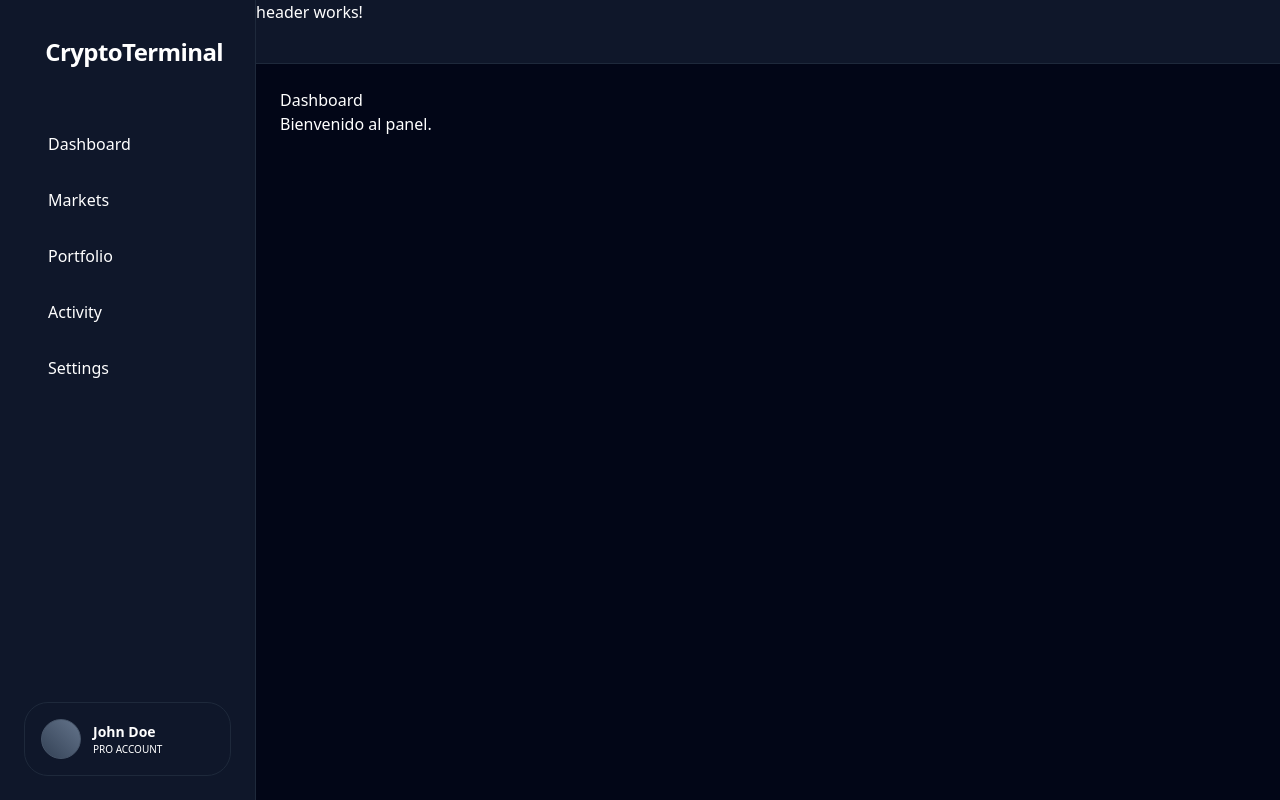
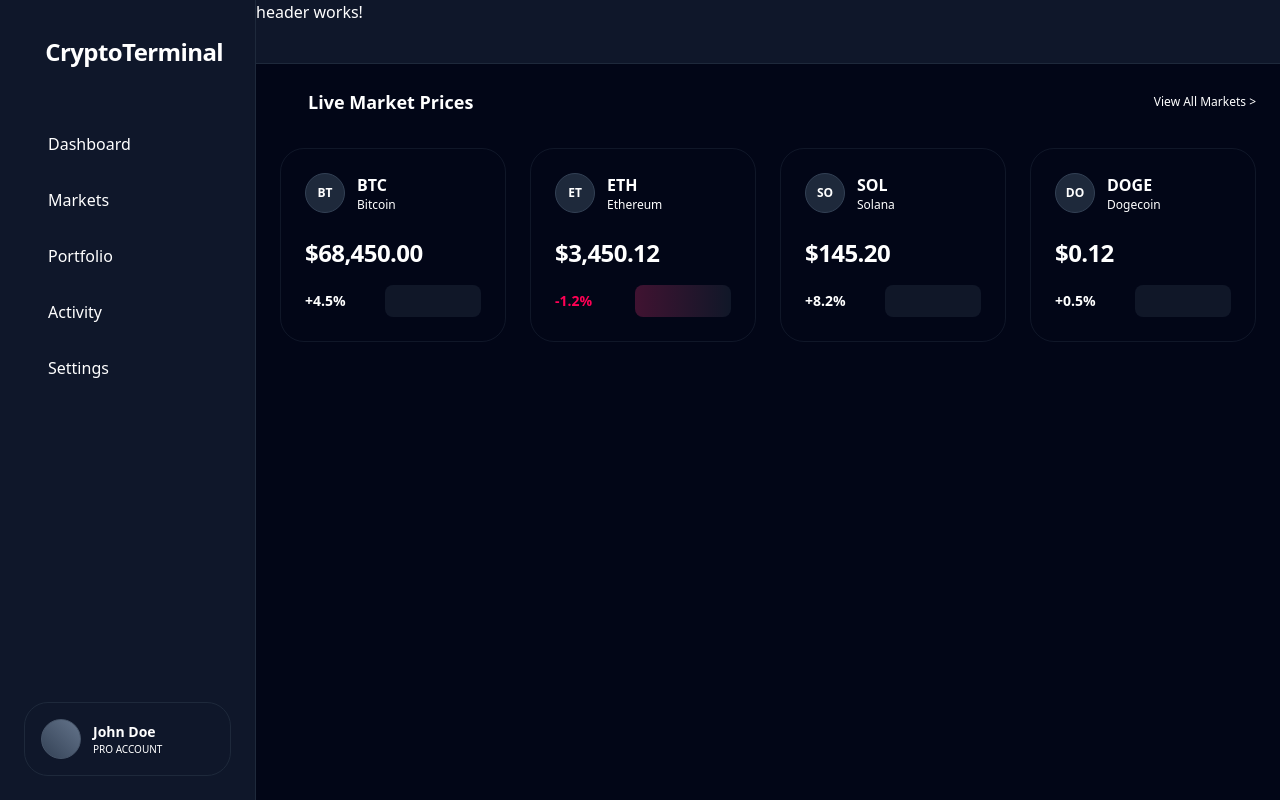
Before and after one commit to xulioxaviert/crypto-terminal, an Angular app: page /dashboard in a window 1280 px wide. Built offline with nearby package versions, Linux system fonts and the light colour scheme.

Commit message:
feat: implement PriceCard component and update Dashboard to display live market prices

```diff
--- /dev/null
+++ b/src/app/features/dashboard/components/price-card/price-card.component.html
@@ -0,0 +1,29 @@
+<div class="bg-crypto-surface border border-slate-800/50 p-6 rounded-3xl hover:border-crypto-neon/30 transition-all group">
+  <div class="flex justify-between items-start mb-6">
+    <div class="flex items-center gap-3">
+      <div class="w-10 h-10 rounded-full bg-slate-800 flex items-center justify-center border border-slate-700">
+        <span class="font-bold text-xs">{{ asset().symbol.substring(0,2) }}</span>
+      </div>
+      <div>
+        <h3 class="font-bold text-white">{{ asset().symbol }}</h3>
+        <p class="text-xs text-crypto-slate">{{ asset().name }}</p>
+      </div>
+    </div>
+    <button class="text-slate-600 hover:text-yellow-500"><i class="lucide-star w-4 h-4"></i></button>
+  </div>
+
+  <div class="mb-4">
+    <span class="text-2xl font-bold text-white tracking-tight">
+      {{ asset().price | currency:'USD':'symbol':'1.2-2' }}
+    </span>
+  </div>
+
+  <div class="flex items-center justify-between">
+    <span [class]="isPositive() ? 'text-crypto-neon' : 'text-crypto-red'" class="text-sm font-bold">
+      {{ isPositive() ? '+' : '' }}{{ asset().change24h }}%
+    </span>
+    <div class="h-8 w-24 bg-slate-800/50 rounded-lg overflow-hidden relative">
+        <div class="absolute inset-0 bg-gradient-to-r" [class]="isPositive() ? 'from-crypto-neon/20' : 'from-crypto-red/20'"></div>
+    </div>
+  </div>
+</div>
--- /dev/null
+++ b/src/app/features/dashboard/components/price-card/price-card.component.ts
@@ -0,0 +1,17 @@
+import { Component, computed, input } from '@angular/core';
+import { CommonModule, CurrencyPipe } from '@angular/common';
+import { CryptoAsset } from '../../models/crypto.model';
+
+@Component({
+  selector: 'app-price-card',
+  standalone: true,
+  imports: [CommonModule, CurrencyPipe],
+  templateUrl: './price-card.component.html',
+})
+export class PriceCardComponent {
+  // ✅ Signal Input: Ultra eficiente y tipado
+  asset = input.required<CryptoAsset>();
+
+  // ✅ Computed Signal: Lógica derivada para el color
+  isPositive = computed(() => this.asset().change24h >= 0);
+}
--- /dev/null
+++ b/src/app/features/dashboard/dashboard.component.html
@@ -0,0 +1,15 @@
+<div class="space-y-8">
+  <div class="flex items-center gap-2 text-crypto-neon">
+    <i class="lucide-trending-up w-5 h-5"></i>
+    <h2 class="text-lg font-bold text-white">Live Market Prices</h2>
+    <span class="ml-auto text-xs text-crypto-slate hover:text-crypto-neon cursor-pointer">View All Markets ></span>
+  </div>
+
+  <div class="grid grid-cols-1 md:grid-cols-2 lg:grid-cols-4 gap-6">
+    @for (item of assets(); track item.id) {
+      <app-price-card [asset]="item" />
+    } @empty {
+      <p class="text-crypto-slate">No assets found...</p>
+    }
+  </div>
+</div>
--- a/src/app/features/dashboard/dashboard.component.ts
+++ b/src/app/features/dashboard/dashboard.component.ts
@@ -1,14 +1,20 @@
-import { CommonModule } from '@angular/common';
-import { Component, ChangeDetectionStrategy } from '@angular/core';
+// features/dashboard/dashboard.component.ts
+import { Component, signal } from '@angular/core';
+import { PriceCardComponent } from './components/price-card/price-card.component';
+import { CryptoAsset } from './models/crypto.model';
 
 @Component({
   selector: 'app-dashboard',
   standalone: true,
-  imports: [CommonModule],
-  template: `
-    <h1>Dashboard</h1>
-    <p>Bienvenido al panel.</p>
-  `,
-  changeDetection: ChangeDetectionStrategy.OnPush,
+  imports: [PriceCardComponent],
+  templateUrl: './dashboard.component.html'
 })
-export class DashboardComponent {}
+export class DashboardComponent {
+  // ✅ Signal con datos mock para empezar (luego vendrán de un Service)
+  assets = signal<CryptoAsset[]>([
+    { id: '1', name: 'Bitcoin', symbol: 'BTC', price: 68450, change24h: 4.5, icon: '' , sparkline: []},
+    { id: '2', name: 'Ethereum', symbol: 'ETH', price: 3450.12, change24h: -1.2, icon: '', sparkline: [] },
+    { id: '3', name: 'Solana', symbol: 'SOL', price: 145.20, change24h: 8.2, icon: '', sparkline: [] },
+    { id: '4', name: 'Dogecoin', symbol: 'DOGE', price: 0.12, change24h: 0.5, icon: '', sparkline: [] }
+  ]);
+}
--- a/src/app/features/dashboard/models/crypto.model.ts
+++ b/src/app/features/dashboard/models/crypto.model.ts
@@ -1,13 +1,9 @@
-// src/app/features/dashboard/models/crypto.model.ts
-
 export interface CryptoAsset {
   readonly id: string;
+  readonly name: string;
   readonly symbol: string;
-  readonly name: string;
-  readonly currentPrice: number;
-  readonly priceChangePercentage24h: number;
-  readonly lastUpdated: Date;
-  readonly sparkline: number[]; // Para el mini-gráfico
+  readonly price: number;
+  readonly change24h: number;
+  readonly icon: string;
+  readonly sparkline: number[]; // Para el mini-gráfico (opcional por ahora)
 }
-
-export type MarketTrend = 'up' | 'down' | 'neutral';
```
Also changed, not shown: 1 other file (tests, documents, lock files or other folders).
